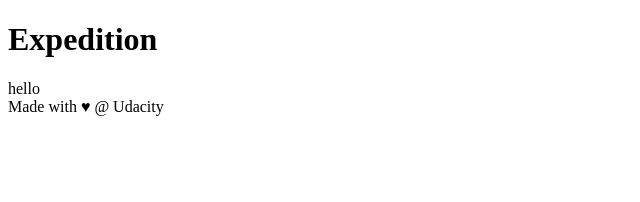
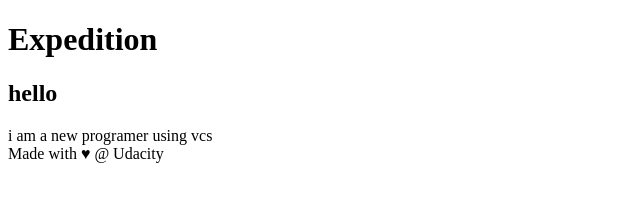
Before and after one commit to BidoXBoy/test, a plain HTML site: page index.html in a window 1280 px wide. Shown: the whole page, without its empty margins (0-640 px from the left). Drawn offline with Linux system fonts and the light colour scheme; files that its build step writes are made by us from their sources; files whose address does not match are found by name.

Commit message:
adding more content to sidebar

```diff
--- a/index.html
+++ b/index.html
@@ -12,7 +12,9 @@
     <header>
         <h1>Expedition</h1>
     </header>
-<aside>hello</aside>
+<aside><h1>hello</h1>
+i am a new programer using vcs
+</aside>
     <div class="container">
         <main>
 
```
